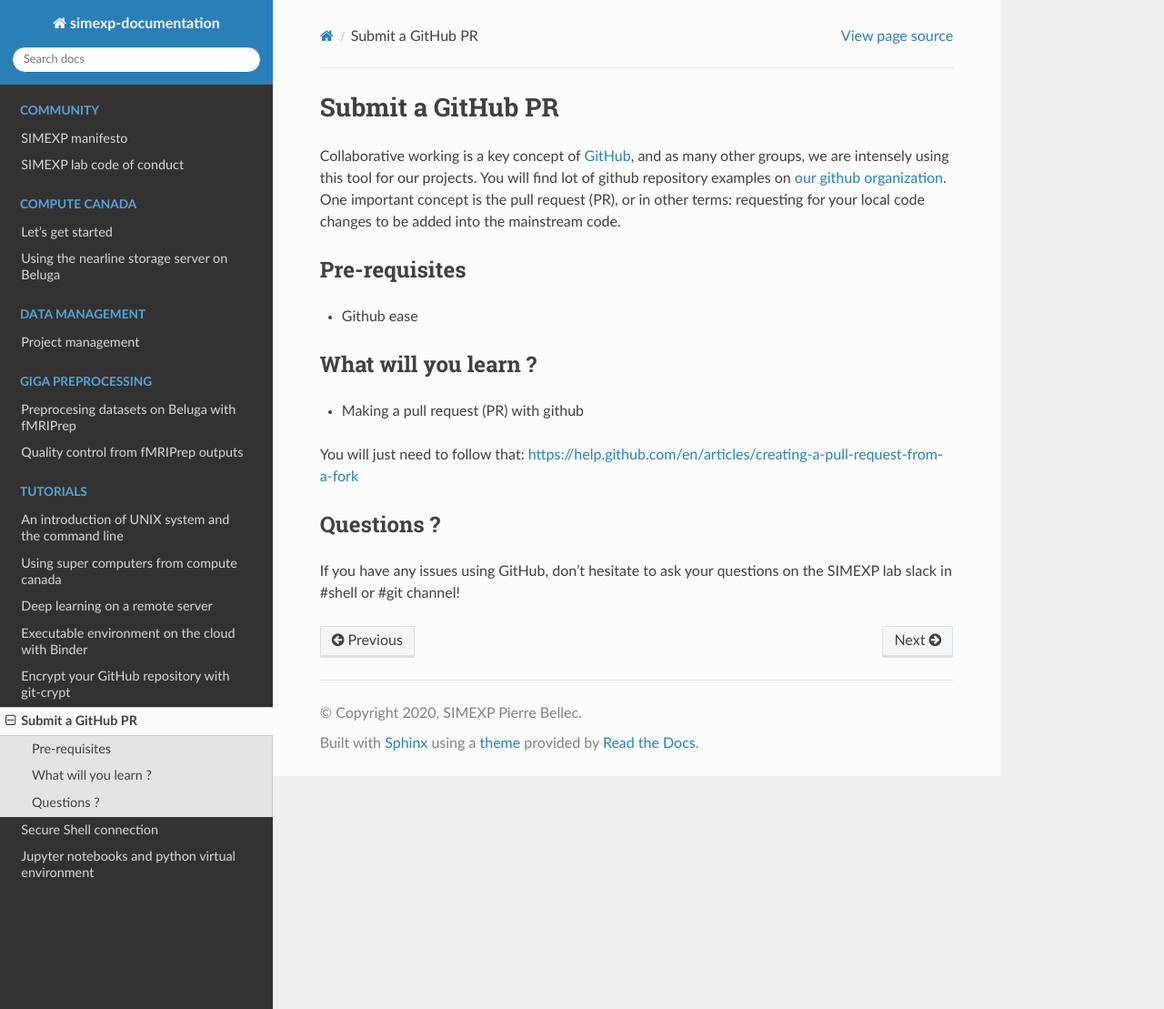
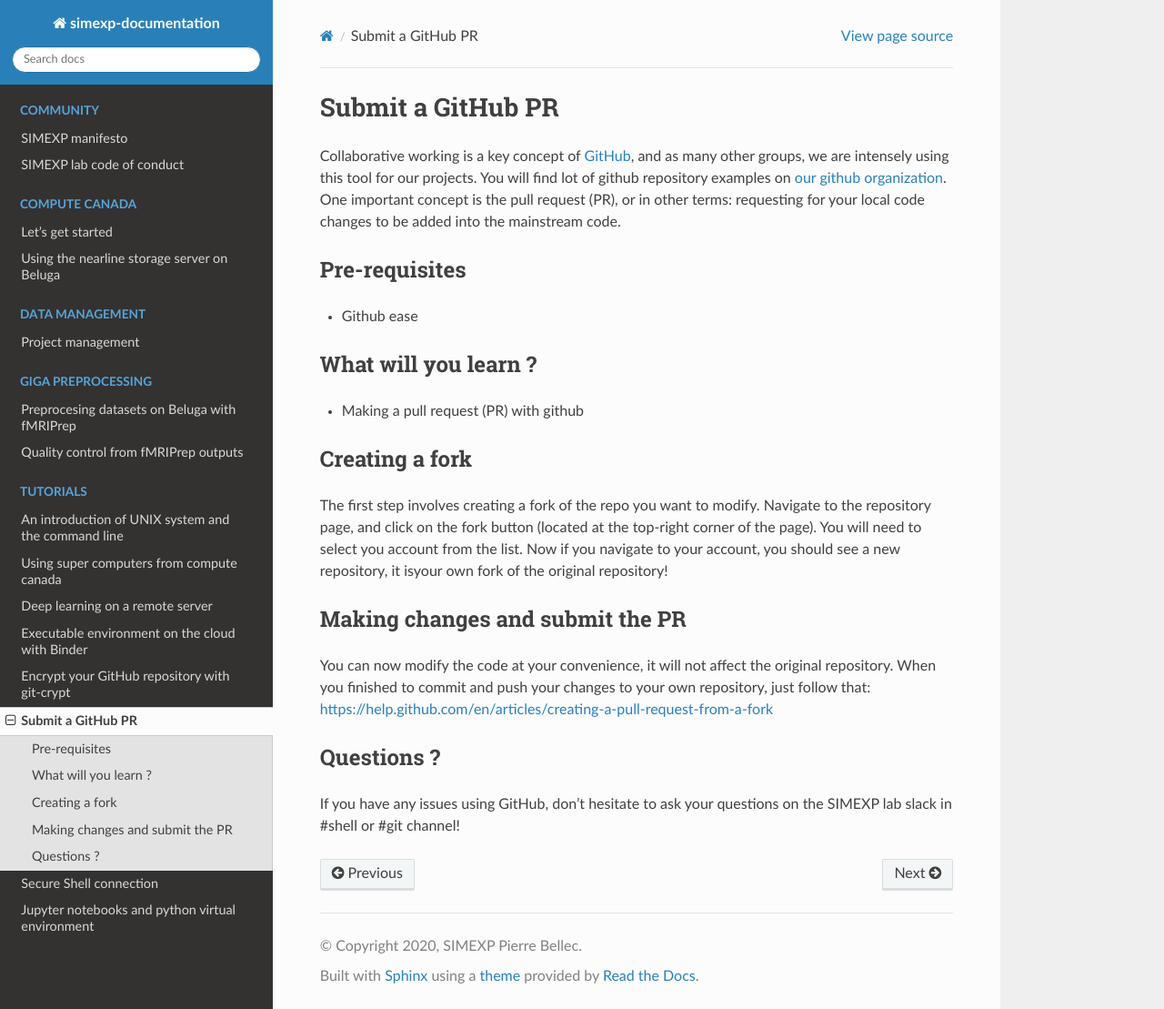
Before and after one commit to SIMEXP/lab-documentation, a Sphinx documentation site: the page built from source/tutorials/submit_pr.rst, in a window 1280 px wide and 1109 px high. Shown: the whole window at 91% size. Built offline with Sphinx 7.4.7 and the Read the Docs theme 2.0.0, drawn with Linux system fonts in a browser that asks for light colours.

Commit message:
updating PR tuto

```diff
--- a/source/tutorials/submit_pr.rst
+++ b/source/tutorials/submit_pr.rst
@@ -13,7 +13,19 @@ What will you learn ?
 :::::::::::::::::::::
 * Making a pull request (PR) with github
 
-You will just need to follow that:
+Creating a fork
+:::::::::::::::
+
+The first step involves creating a fork of the repo you want to modify.
+Navigate to the repository page, and click on the fork button (located at the top-right corner of the page).
+You will need to select you account from the list.
+Now if you navigate to your account, you should see a new repository, it isyour own fork of the original repository!
+
+Making changes and submit the PR
+::::::::::::::::::::::::::::::::
+
+You can now modify the code at your convenience, it will not affect the original repository.
+When you finished to commit and push your changes to your own repository, just follow that:
 https://help.github.com/en/articles/creating-a-pull-request-from-a-fork
 
 Questions ?
```
